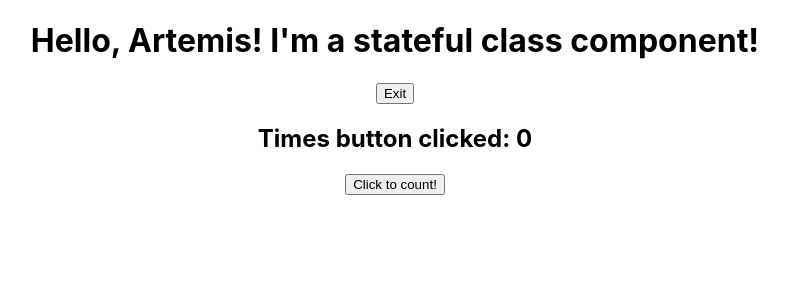
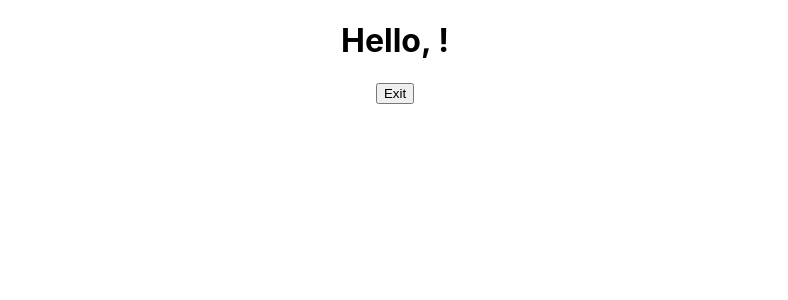
Before and after one commit to Shabucky1812/react-practice, a React (Create React App) app in the folder my-app/: page / in a window 1280 px wide. Shown: the top 300 px of the page, without its empty margins (245-1033 px from the left). Built offline with nearby package versions, Linux system fonts and the light colour scheme.

Commit message:
Create event binding handlers

```diff
--- a/my-app/src/App.js
+++ b/my-app/src/App.js
@@ -1,11 +1,11 @@
 import logo from './logo.svg';
 import './App.css';
-import StatefulGreetingWithPrevState from './components/StatefulGreetingWithPrevState';
+import EventBinding from './components/EventBinding';
 
 function App() {
   return (
     <div className="App">
-      <StatefulGreetingWithPrevState greeting="I'm a stateful class component!" name="Artemis" />
+        <EventBinding />
     </div>
   );
 }
--- /dev/null
+++ b/my-app/src/components/EventBinding.js
@@ -0,0 +1,44 @@
+import React from "react";
+
+class EventBinding extends React.Component {
+
+    constructor(props) {
+        super(props);
+        this.state = {
+            introduction: "Hello",
+            buttonText: "Exit",
+        };
+        // this.handleClick = this.handleClick.bind(this)
+    }
+
+    // handleClick() {
+    //     this.setState({
+    //         introduction: "Goodbye",
+    //         buttonText: "Enter",
+    //     });
+    //     console.log(this.state.introduction);
+    // }
+
+    handleClick = () => {
+        this.setState({
+            introduction: "Goodbye",
+            buttonText: "Enter",
+        });
+        console.log(this.state.introduction);
+    }
+
+    render() {
+        return (
+            <div>
+                <h1>{this.state.introduction}, {this.props.name}! {this.props.greeting}</h1>
+                {/* <button onClick={() => this.handleClick()}> */}
+                {/* <button onClick={this.handleClick.bind(this)}> */}
+                <button onClick={this.handleClick}>
+                    {this.state.buttonText}
+                </button>
+            </div>
+        )
+    }
+}
+
+export default EventBinding;
```
Also changed, not shown: my-app/src/components/EventsClass.js (added, +18 -0 lines), my-app/src/components/EventsFunctional.js (added, +14 -0 lines).
